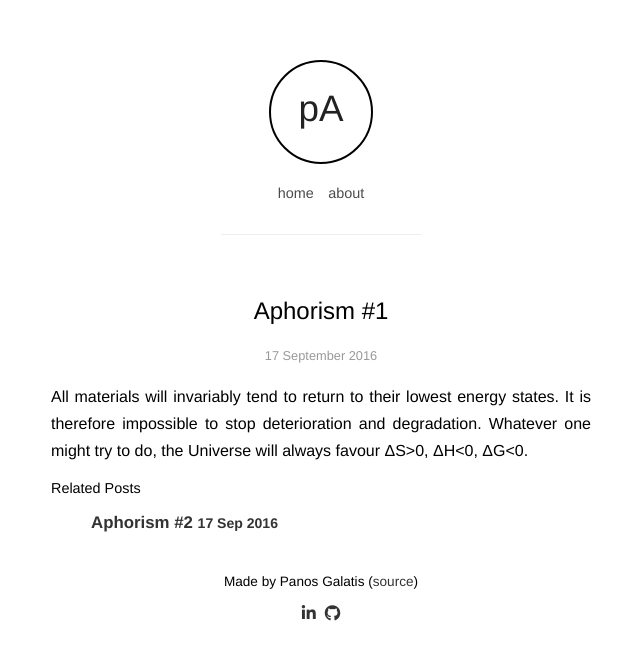
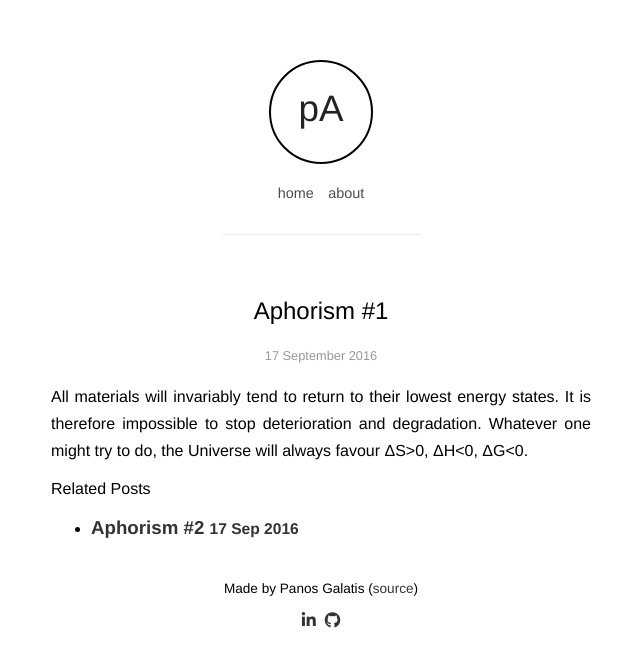
Before and after one commit to pgalatis/pgalatis.github.io, a Jekyll site: the page built from _posts/2016-09-17-Aphorism#1.markdown, in a window 1280 px wide. Shown: the top 667 px of the page, without its empty margins (319-959 px from the left). Built offline with Jekyll 4.4.1, drawn with Linux system fonts in a browser that asks for light colours; nearby versions of some CDN libraries.

Commit message:
Various changes

```diff
--- a/css/style.css
+++ b/css/style.css
@@ -102,16 +102,21 @@ header[role="banner"]:after {
 
 aside.related {
   text-align: left;
-  font-size: .9rem;
+  font-size: 1rem;
 }
 
 aside.related h2 {
-  font-size: .9rem;
+  font-size: 1rem;
   text-align: left;
 }
 
 aside.related ul {
   list-style-type: none
+  font-weight: 300;
+}
+
+aside.related ul li {
+  font-weight: 300;
 }
 
 .footer {
```
